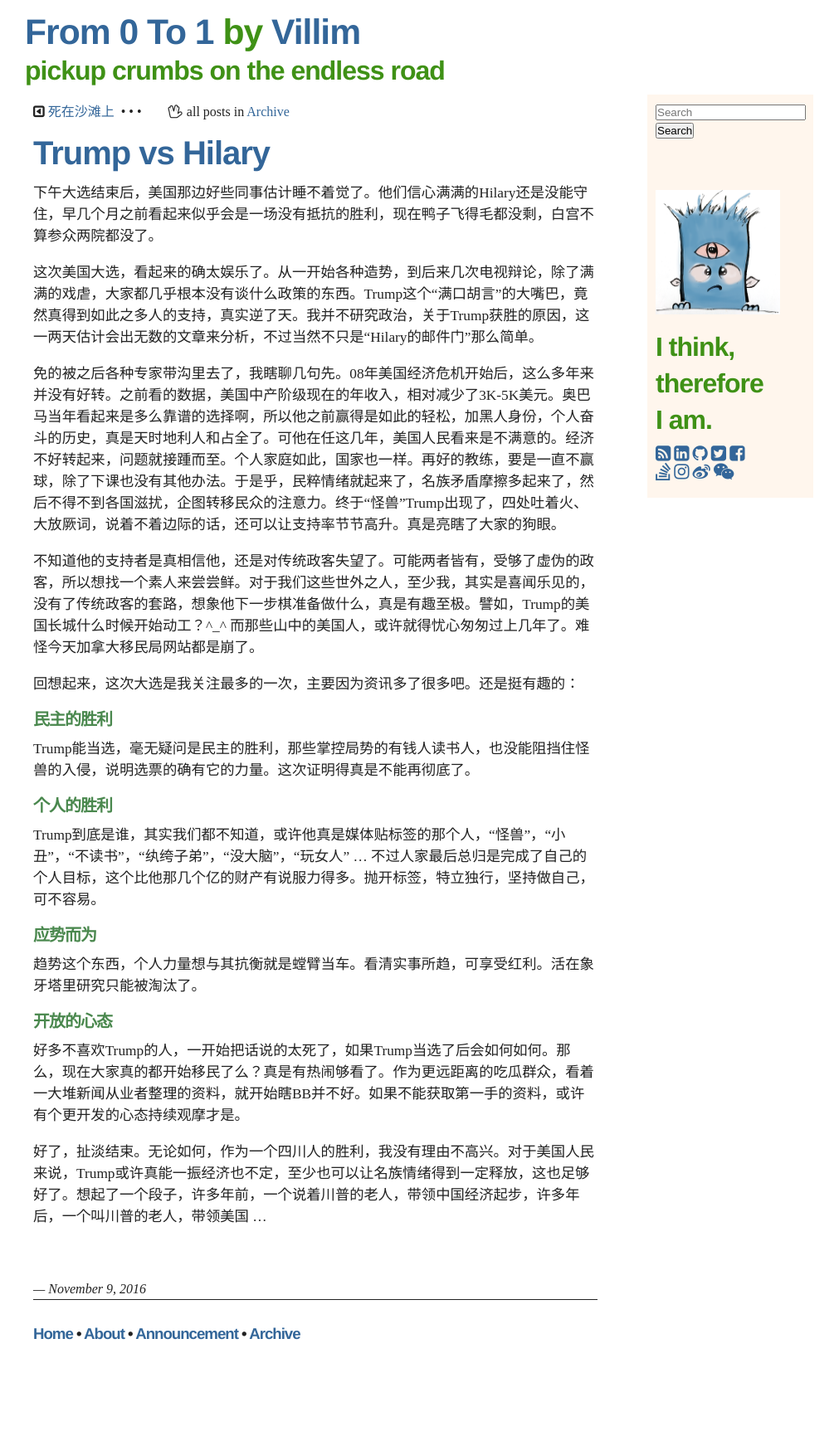
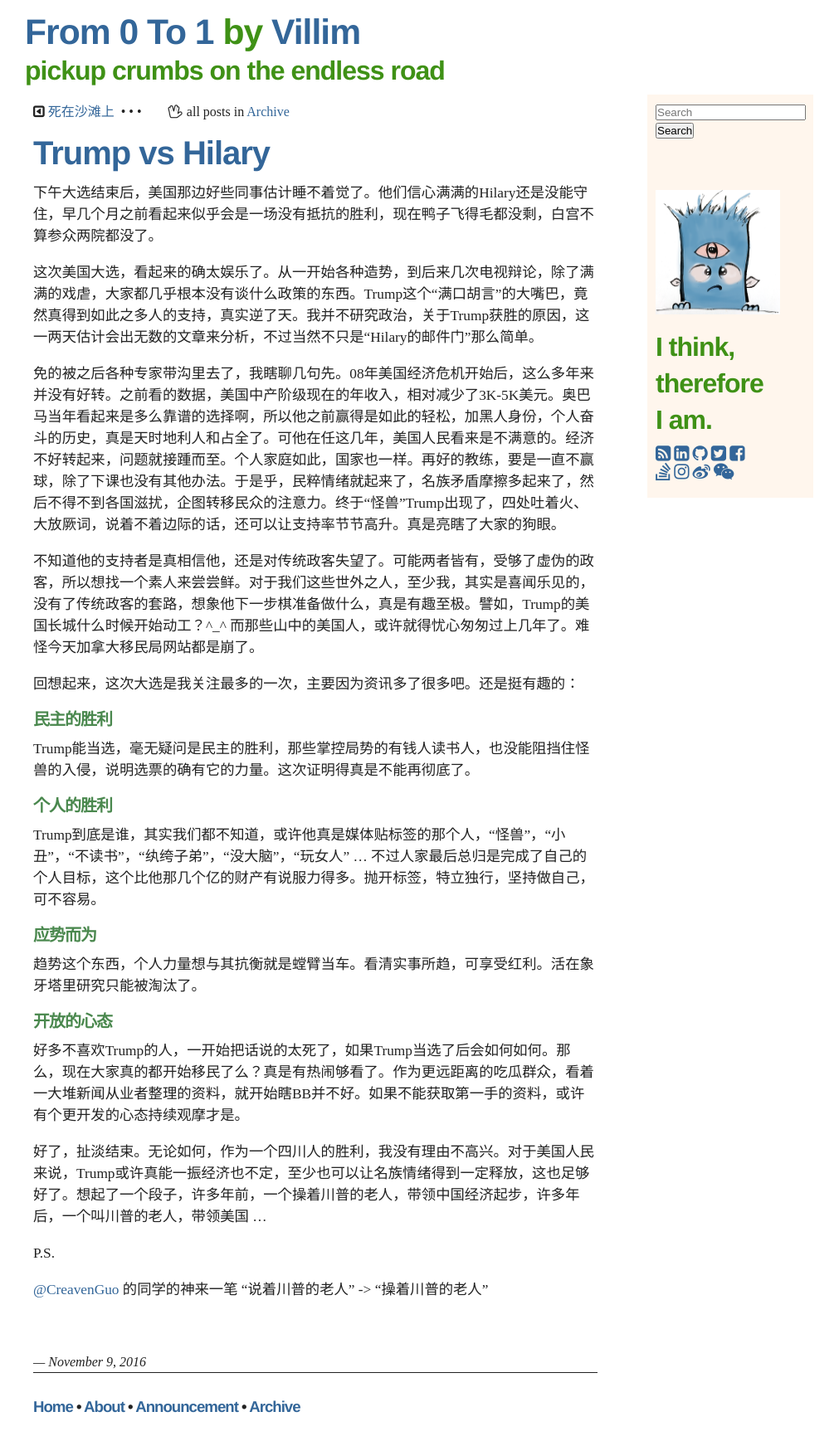
Before and after one commit to villim/villim.github.io, a Jekyll site: the page built from _posts/2016-11-09-trump-vs-hilary.md, in a window 1280 px wide. Shown: the whole page at 83% size, without its empty margins (135-1146 px from the left). Built offline with Jekyll 4.4.1, drawn with Linux system fonts in a browser that asks for light colours; nearby versions of some CDN libraries; before the commit the page ends 1649 px from its top, so only the background shows below that.

Commit message:
@CreavenGuo的同学的神来一笔 说着川普的老人 -> 操着川普的老人

```diff
--- a/_posts/2016-11-09-trump-vs-hilary.md
+++ b/_posts/2016-11-09-trump-vs-hilary.md
@@ -25,4 +25,8 @@
 ### 开放的心态
 好多不喜欢Trump的人，一开始把话说的太死了，如果Trump当选了后会如何如何。那么，现在大家真的都开始移民了么？真是有热闹够看了。作为更远距离的吃瓜群众，看着一大堆新闻从业者整理的资料，就开始瞎BB并不好。如果不能获取第一手的资料，或许有个更开发的心态持续观摩才是。
 
-好了，扯淡结束。无论如何，作为一个四川人的胜利，我没有理由不高兴。对于美国人民来说，Trump或许真能一振经济也不定，至少也可以让名族情绪得到一定释放，这也足够好了。想起了一个段子，许多年前，一个说着川普的老人，带领中国经济起步，许多年后，一个叫川普的老人，带领美国 ...
+好了，扯淡结束。无论如何，作为一个四川人的胜利，我没有理由不高兴。对于美国人民来说，Trump或许真能一振经济也不定，至少也可以让名族情绪得到一定释放，这也足够好了。想起了一个段子，许多年前，一个操着川普的老人，带领中国经济起步，许多年后，一个叫川普的老人，带领美国 ...
+
+P.S.
+
+[@CreavenGuo](http://weibo.com/1402999805) 的同学的神来一笔 “说着川普的老人” -> "操着川普的老人"
```
